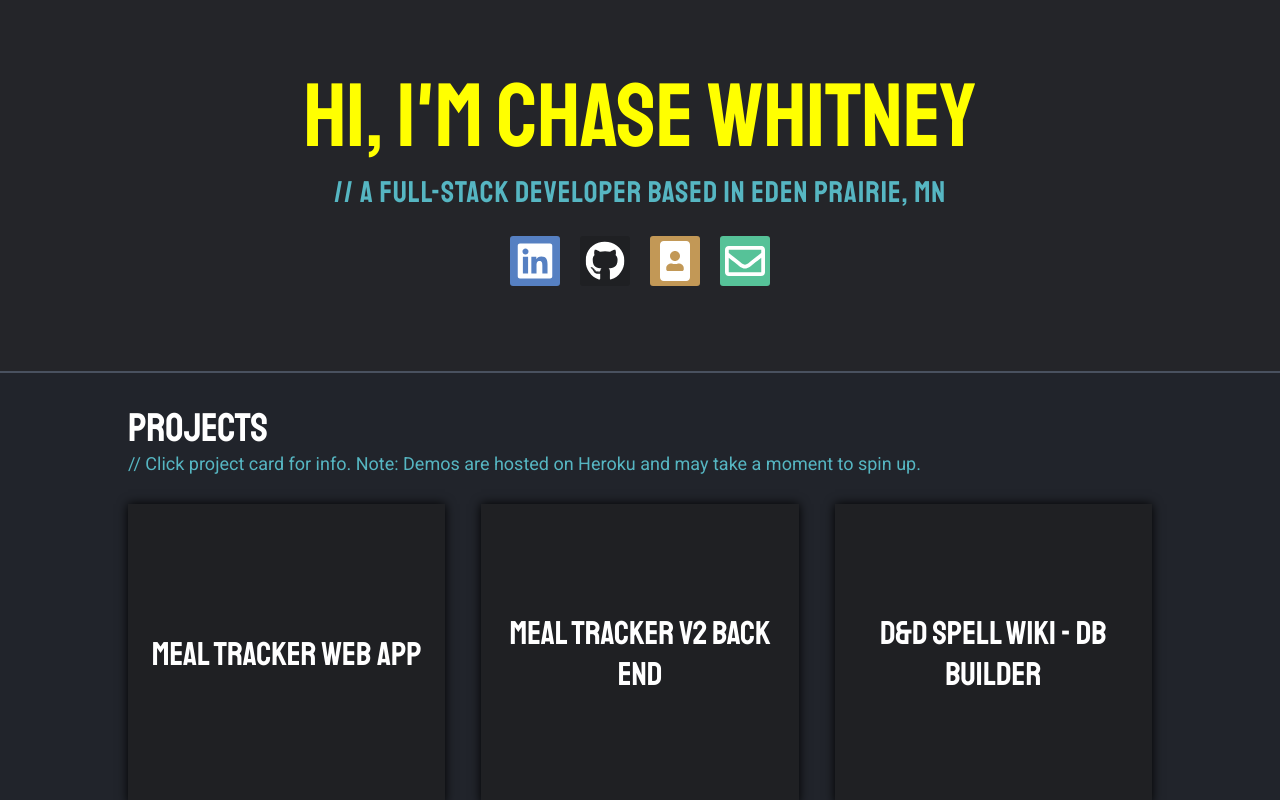
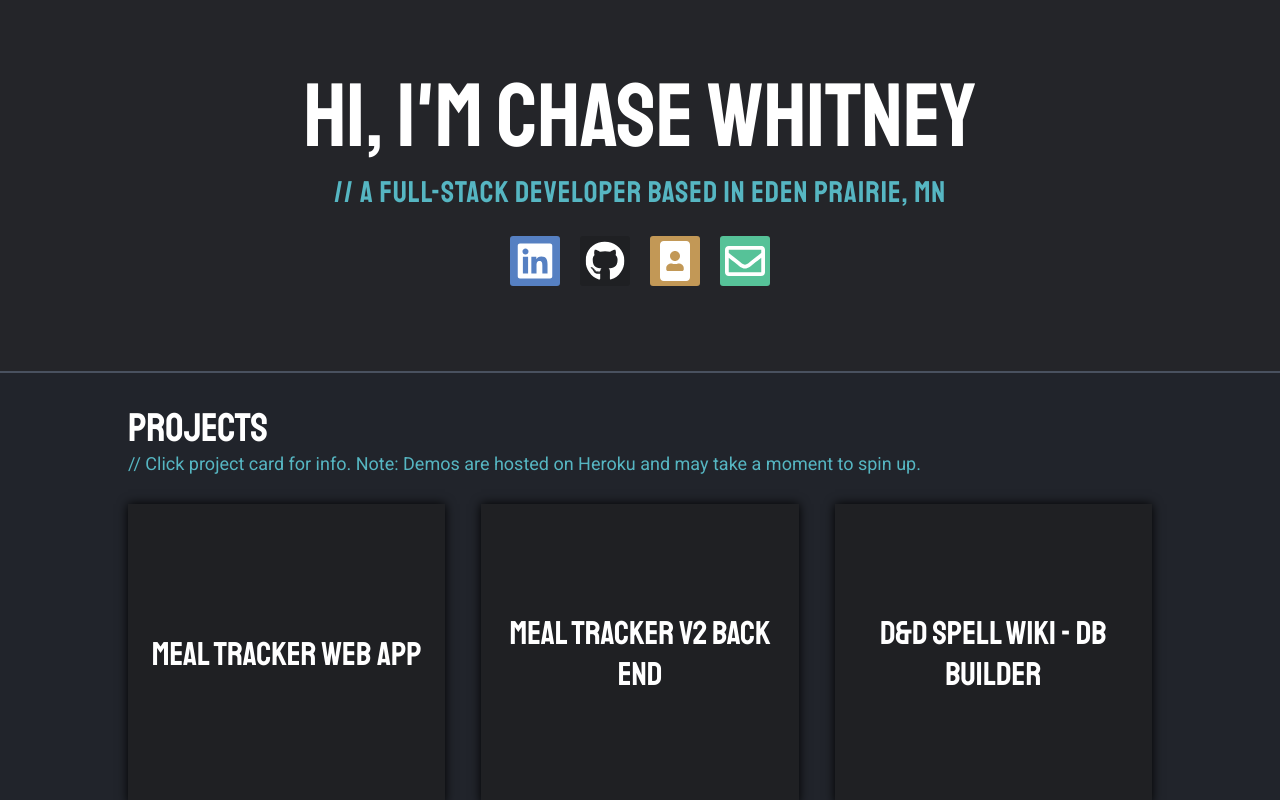
Before and after one commit to chasewhitney/portfolio, a React (Create React App) app: page / in a window 1280 px wide. Shown: the top 800 px of the page. Built offline with nearby package versions, Linux system fonts and the light colour scheme.

Commit message:
removed dev header colors

```diff
--- a/src/sass/main.scss
+++ b/src/sass/main.scss
@@ -76,39 +76,39 @@ body {
 
   @include respond(pc-big) {
     font-size: 10rem;
-    color: orange;
+    // color: orange;
   }
 
   @include respond(pc-bigger) {
     font-size: 13rem;
-    color: red;
+    // color: red;
   }
 
-  @include respond(pc-small) {
-    color: yellow;
-  }
+  // @include respond(pc-small) {
+  //   color: yellow;
+  // }
 
   @include respond(tab-land) {
     font-size: 7rem;
     letter-spacing: 0.1rem;
-    color: green;
+    // color: green;
   }
 
   @include respond(tab-port) {
     font-size: 7rem;
     line-height: 6.5rem;
-    color: blue;
+    // color: blue;
   }
 
   @include respond(phone-land) {
     font-size: 6rem;
     line-height: 6rem;
-    color: pink;
+    // color: pink;
   }
 
-  @include respond(phone-port) {
-    color: purple;
-  }
+  // @include respond(phone-port) {
+  //   color: purple;
+  // }
 }
 
 .aboutme__subhead {
```
